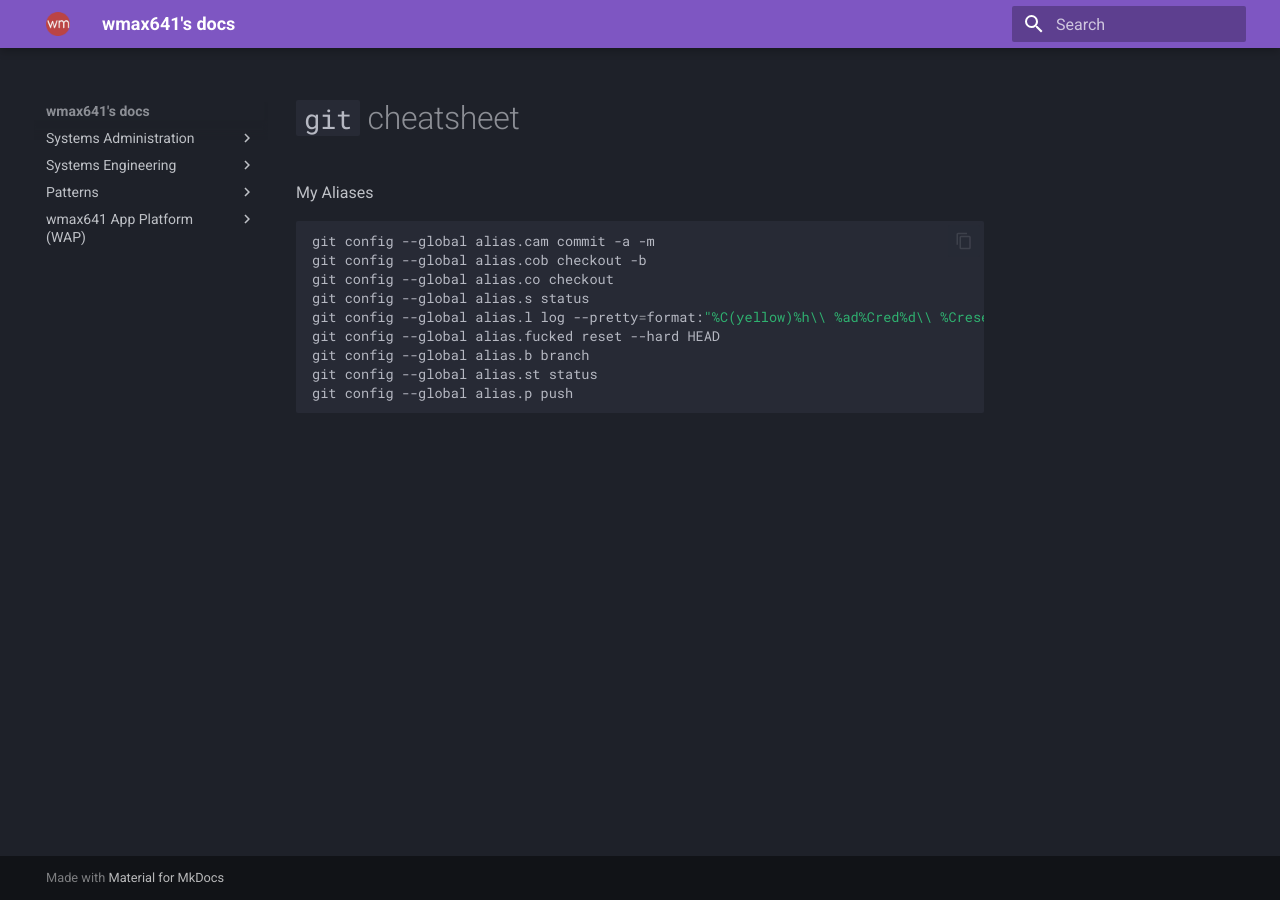
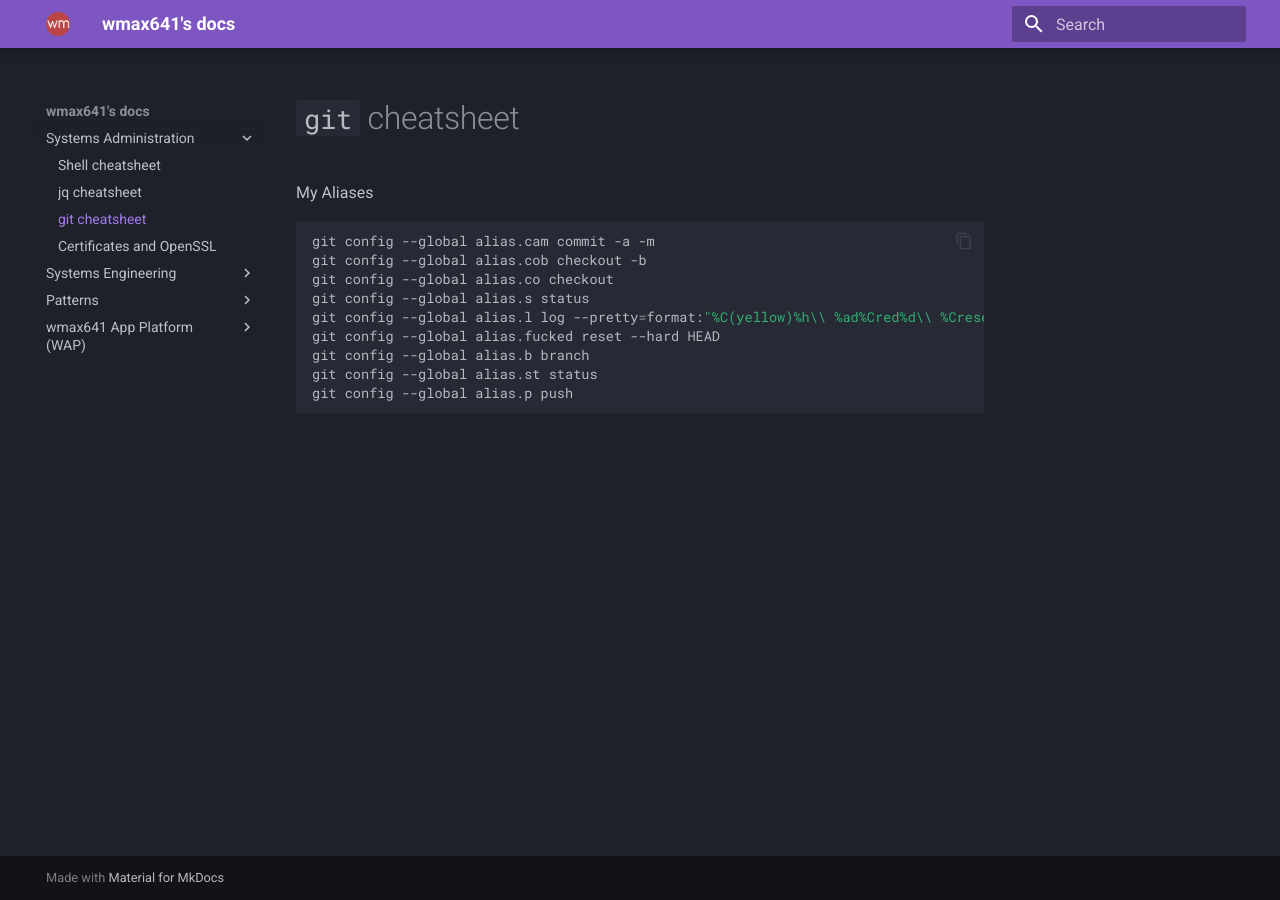
Before and after one commit to wmax641/personal-docs, an MkDocs documentation site: the page built from docs/sysadmin/git_cheatsheet.md, in a window 1280 px wide. Built offline with MkDocs 1.6.1 and Material for MkDocs 9.7.7, drawn with Linux system fonts in a browser that asks for light colours.

Commit message:
Update mkdocs.yml

```diff
--- a/mkdocs.yml
+++ b/mkdocs.yml
@@ -6,6 +6,7 @@ nav:
   - Systems Administration:
     - "Shell cheatsheet" : "sysadmin/shell_cheatsheet.md"
     - "jq cheatsheet" : "sysadmin/jq_cheatsheet.md"
+    - "git cheatsheet" : "sysadmin/git_cheatsheet.md"
     - "Certificates and OpenSSL" : "sysadmin/certs.md"
   - Systems Engineering:
     - "Docker" : "syseng/docker.md"
```
